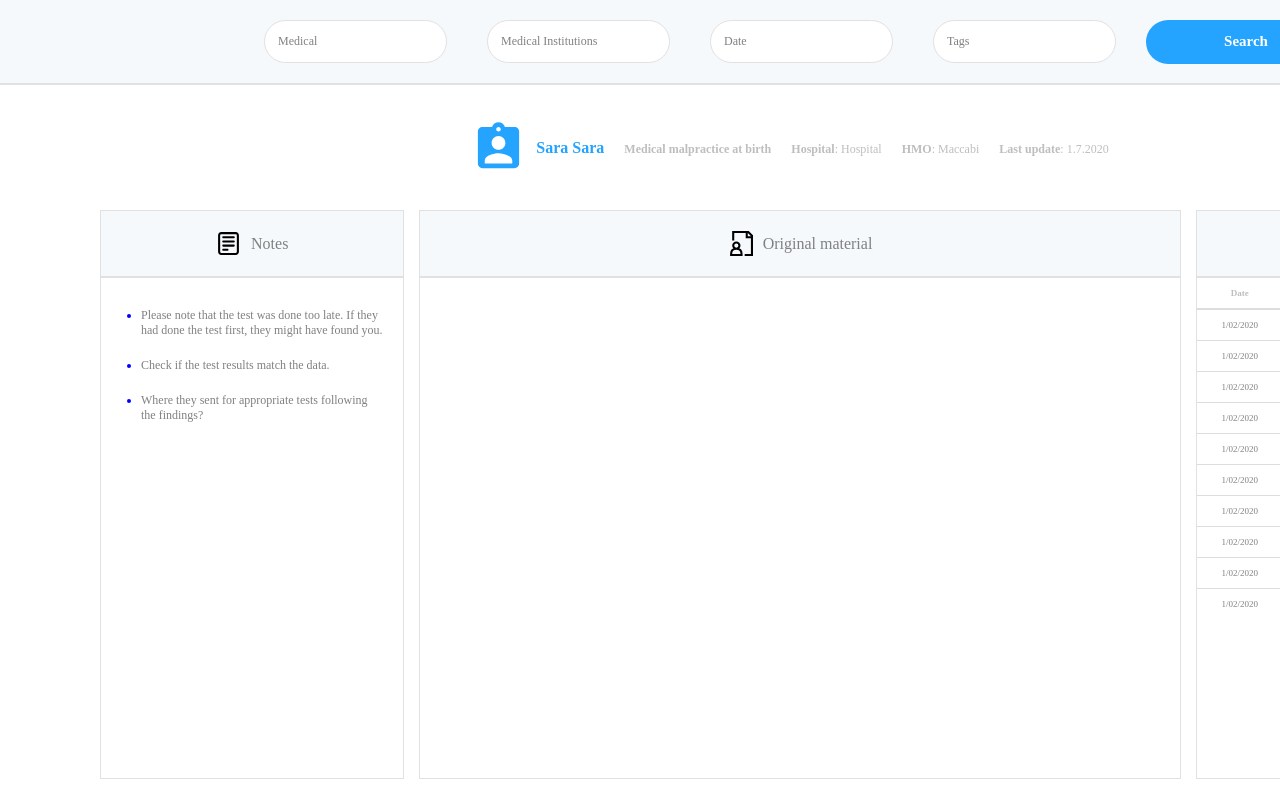
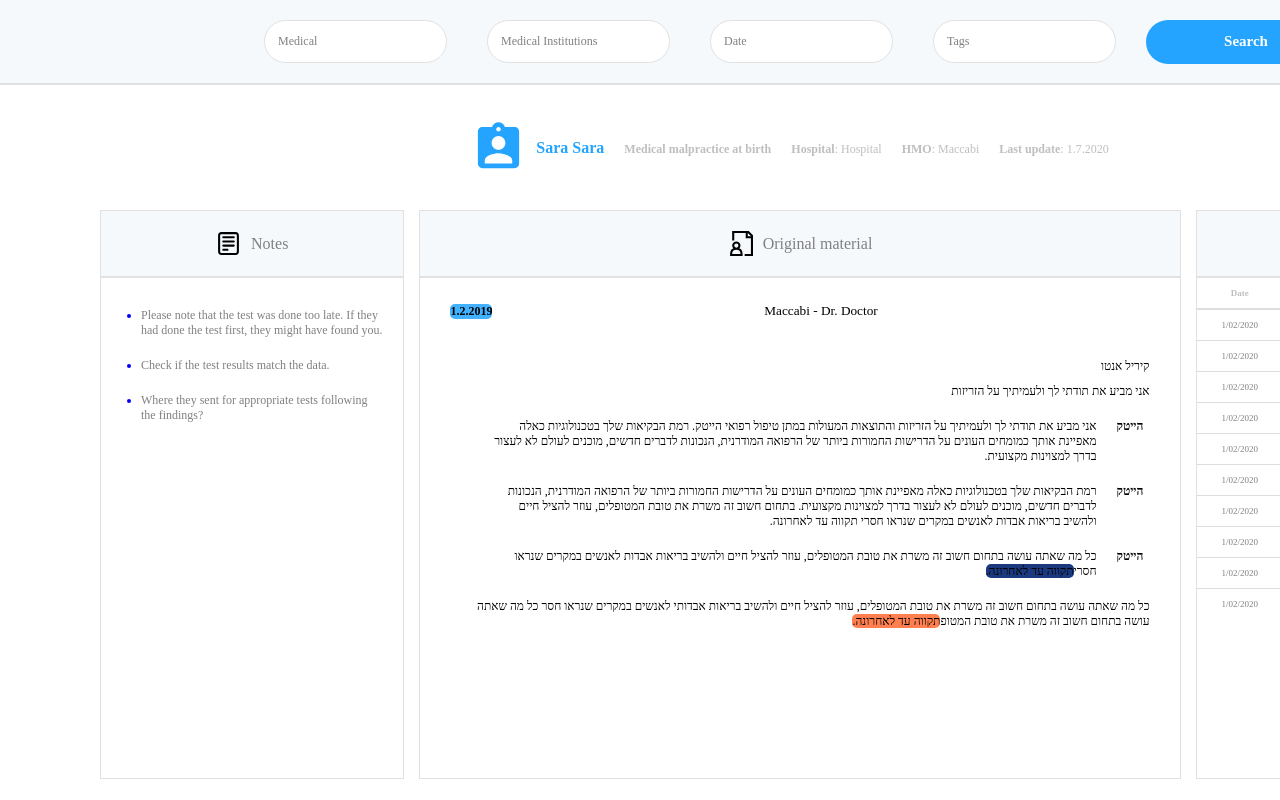
Before and after one commit to bangkok47/medical-table, a React (Create React App) app: page /user in a window 1280 px wide. Shown: the top 800 px of the page. Built offline with nearby package versions, Linux system fonts and the light colour scheme.

Commit message:
2nd page

```diff
--- a/package.json
+++ b/package.json
@@ -17,7 +17,8 @@
     "react-scripts": "4.0.3",
     "react-table": "^7.7.0",
     "styled-components": "^5.3.0",
-    "web-vitals": "^1.0.1"
+    "web-vitals": "^1.0.1",
+    "yarn": "^1.22.11"
   },
   "scripts": {
     "start": "react-scripts start",
--- a/src/components/Button.js
+++ b/src/components/Button.js
@@ -15,6 +15,10 @@ const StyledButton = styled.button`
   font-weight: 700;
   outline: none;
   cursor: pointer;
+
+  &:hover {
+    background: #61bdff;
+  }
 `;
 
 function Button(props) {
--- a/src/components/user/userItems/MaterialColumn.js
+++ b/src/components/user/userItems/MaterialColumn.js
@@ -1,13 +1,104 @@
 import React from "react";
+import styled from "styled-components";
 
 import { ItemTitle } from "./ItemTitle";
 import { ItemBody } from "./ItemBody";
+
+const MaterialTitle = styled.div`
+  display: flex;
+  justify-content: space-between;
+  align-items: center;
+  margin: 25px 30px;
+
+  span {
+    font-size: 12px;
+    font-weight: bold;
+    background: #42b1ff;
+    border-radius: 5px;
+  }
+
+  h5 {
+    font-weight: 400;
+  }
+`;
+
+const MaterialBody = styled.div`
+  direction: rtl;
+  margin: 40px 30px;
+  font-size: 12px;
+
+  p {
+    margin-bottom: 10px;
+
+    span {
+      background: coral;
+      border-radius: 5px;
+    }
+  }
+
+  ul {
+    margin: 13px;
+    li {
+      margin: 20px;
+      margin-bottom: 20px;
+      padding-right: 20px;
+      list-style-type: "הייטק";
+
+      ::marker {
+        font-weight: 600;
+      }
+
+      span {
+        background: #1b397e;
+        border-radius: 5px;
+      }
+    }
+  }
+`;
 
 function MaterialColumn(props) {
   return (
     <>
       <ItemTitle {...props} />
-      <ItemBody></ItemBody>
+      <ItemBody>
+        <MaterialTitle>
+          <span>1.2.2019</span>
+          <h5>Maccabi - Dr. Doctor</h5>
+          <div></div>
+        </MaterialTitle>
+
+        <MaterialBody>
+          <p>קיריל אנטו</p>
+          <p>אני מביע את תודתי לך ולעמיתיך על הזריזות</p>
+
+          <ul>
+            <li>
+              אני מביע את תודתי לך ולעמיתיך על הזריזות והתוצאות המעולות במתן
+              טיפול רפואי הייטק. רמת הבקיאות שלך בטכנולוגיות כאלה מאפיינת אותך
+              כמומחים העונים על הדרישות החמורות ביותר של הרפואה המודרנית,
+              הנכונות לדברים חדשים, מוכנים לעולם לא לעצור בדרך למצוינות מקצועית.
+            </li>
+            <li>
+              רמת הבקיאות שלך בטכנולוגיות כאלה מאפיינת אותך כמומחים העונים על
+              הדרישות החמורות ביותר של הרפואה המודרנית, הנכונות לדברים חדשים,
+              מוכנים לעולם לא לעצור בדרך למצוינות מקצועית. בתחום חשוב זה משרת את
+              טובת המטופלים, עוזר להציל חיים ולהשיב בריאות אבדות לאנשים במקרים
+              שנראו חסרי תקווה עד לאחרונה.
+            </li>
+            <li>
+              כל מה שאתה עושה בתחום חשוב זה משרת את טובת המטופלים, עוזר להציל
+              חיים ולהשיב בריאות אבדות לאנשים במקרים שנראו חסרי
+              <span>תקווה עד לאחרונה.</span>
+            </li>
+          </ul>
+          <p>
+            כל מה שאתה עושה בתחום חשוב זה משרת את טובת המטופלים, עוזר להציל חיים
+            ולהשיב בריאות אבדותי לאנשים במקרים שנראו חסר כל מה שאתה עושה בתחום
+            חשוב זה משרת את טובת המטופ
+            <span>תקווה עד לאחרונה.</span>
+          </p>
+        </MaterialBody>
+      </ItemBody>
     </>
   );
 }
--- a/src/components/user/userItems/ResultsColumn.js
+++ b/src/components/user/userItems/ResultsColumn.js
@@ -28,8 +28,12 @@ const Table = styled.table`
   }
 
   tbody > tr:hover {
-    background-color: #a8dfff;
+    background-color: #42b1ff;
     cursor: pointer;
+
+    td {
+      color: #fff;
+    }
   }
 `;
 
--- a/src/pages/Table.jsx
+++ b/src/pages/Table.jsx
@@ -5,7 +5,7 @@ import { useHistory } from "react-router-dom";
 import { TableContainer } from "../components/TableContainer";
 
 import { useTable } from "react-table";
-import { COLUMNS } from "../column";
+import { COLUMNS } from "../data/column";
 
 function Table() {
   const history = useHistory();
```
Also changed, not shown: src/data/column.js (renamed from src/column.js), 1 other file (tests, documents, lock files or other folders).
